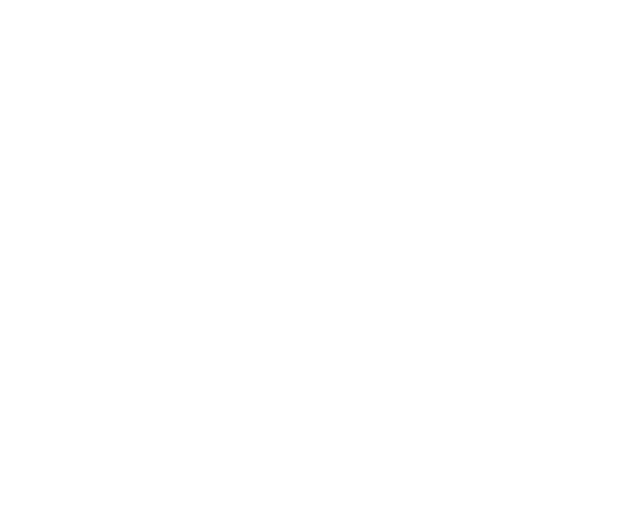
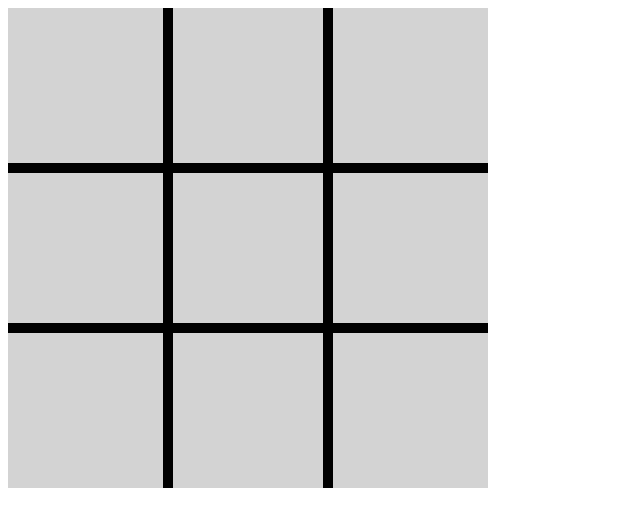
Before and after one commit to JacobCod3r/TicTacToe, a plain HTML site: page index.html in a window 1280 px wide. Shown: the whole page, without its empty margins (0-640 px from the left). Drawn offline with Linux system fonts and the light colour scheme.

Commit message:
Board structure
Done on simple table, simple styling applied

```diff
--- a/index.html
+++ b/index.html
@@ -8,7 +8,23 @@
 </head>
     <body>
 
-
+        <table>
+            <tr class="v1">
+                <td class="h1" onclick="instert()"></td>
+                <td class="h2" onclick="instert()"></td>
+                <td class="h3" onclick="instert()"></td>
+            </tr>
+            <tr class="v2">
+                <td class="h1" onclick="instert()"></td>
+                <td class="h2" onclick="instert()"></td>
+                <td class="h3" onclick="instert()"></td>
+            </tr>
+            <tr class="v3">
+                <td class="h1" onclick="instert()"></td>
+                <td class="h2" onclick="instert()"></td>
+                <td class="h3" onclick="instert()"></td>
+            </tr>
+        </table>
 
         <script src="script.js"></script>
 
--- a/style.css
+++ b/style.css
@@ -0,0 +1,28 @@
+table {
+    height: 60vh;
+    width: 60vh;
+    background-color: lightgray;
+    border-spacing: 0px;
+}
+
+table tr td {
+    border: 5px black solid;
+    width: calc(100%/3);
+    height: calc(100%/3);
+}
+
+table tr:first-child td{
+    border-top: 0px;
+}
+
+table tr td:first-child{
+    border-left: 0px;
+}
+
+table tr td:last-child{
+    border-right: 0px;
+}
+
+table tr:last-child td{
+    border-bottom: 0px;
+}
```
